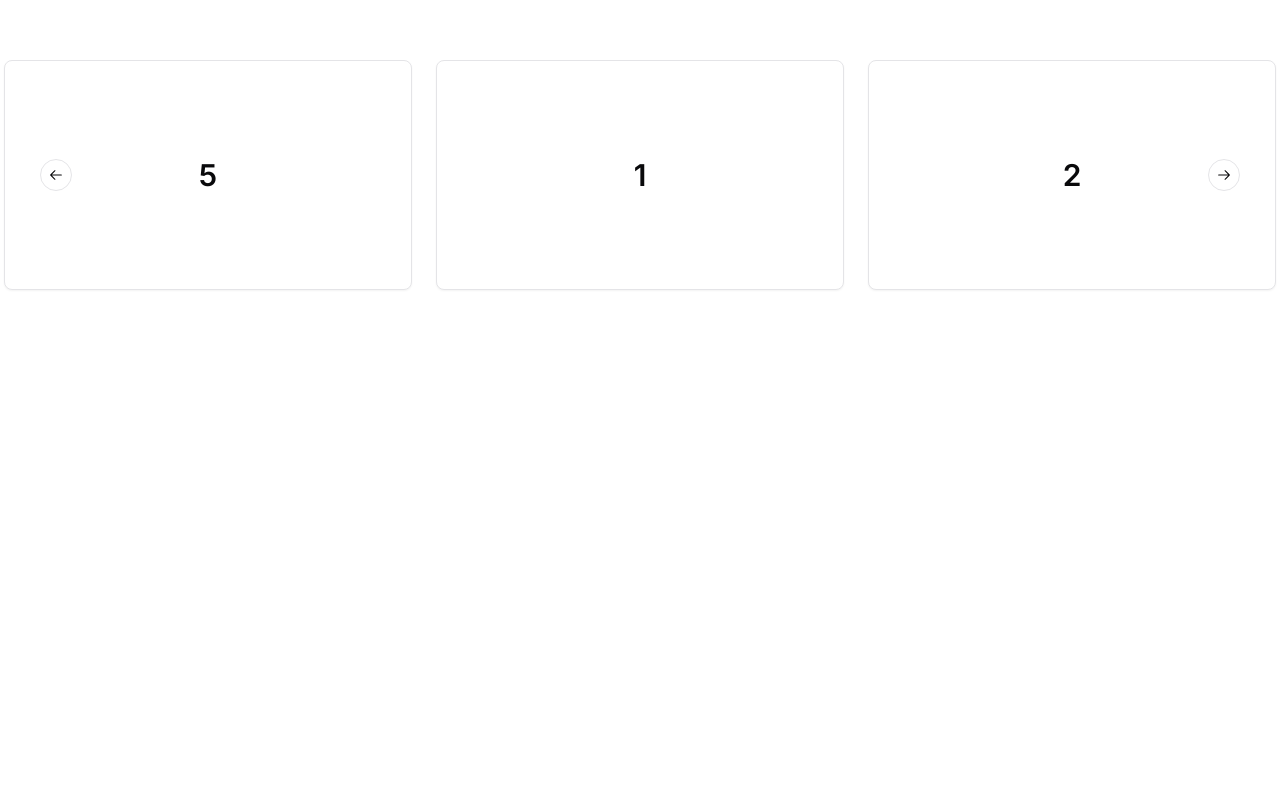
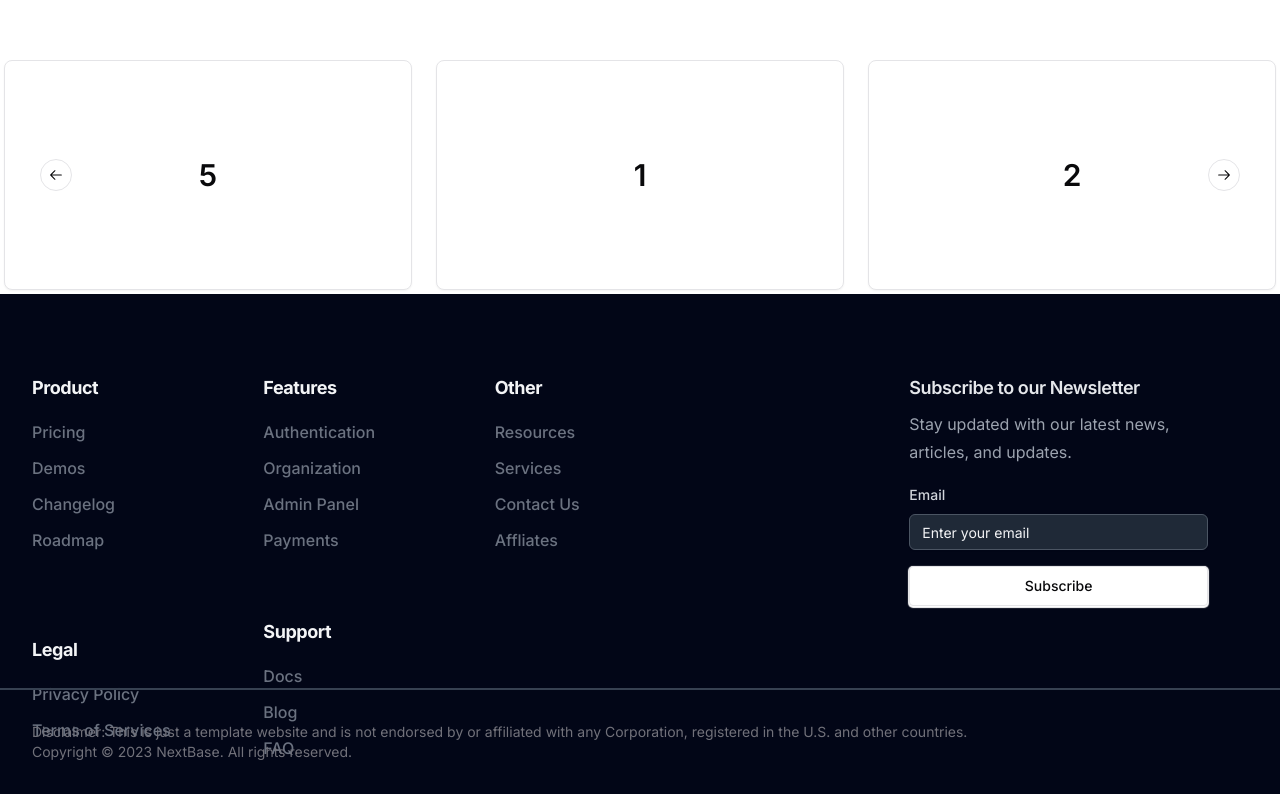
Before and after one commit to feibiss/nxtbase-landing-page, a Next.js app in the folder landing-2/: page / in a window 1280 px wide. Shown: the part 654-1448 px from the top of the page. Before the commit the page ends 948 px from the top, so only its background shows below. Built offline with nearby package versions, Linux system fonts and the light colour scheme.

Commit message:
Feat : Added Footer component

```diff
--- a/landing-2/src/app/layout.tsx
+++ b/landing-2/src/app/layout.tsx
@@ -2,6 +2,7 @@ import type { Metadata } from "next";
 import { Inter } from "next/font/google";
 import "./globals.css";
 import Header from "@/components/containers/header";
+import Footer from "@/components/containers/footer";
 
 const inter = Inter({ subsets: ["latin"] });
 
@@ -20,6 +21,7 @@ export default function RootLayout({
       <body className={inter.className}>
         <Header />
         {children}
+        <Footer />
       </body>
     </html>
   );
--- /dev/null
+++ b/landing-2/src/components/containers/footer.tsx
@@ -0,0 +1,85 @@
+import Link from "next/link";
+import { Button } from "../ui/button";
+import { Typography } from "../ui/typography";
+import { Input } from "../ui/input";
+import { Label } from "../ui/label";
+import { FOOTER_LINKS, FooterCategory } from "@/lib/enums";
+
+export default function Footer() {
+  return (
+    <footer className=" relative bg-slate-950 px-8 md:pt-8 lg:h-[calc(100dvh-var(--navbar-height))] lg:pt-8">
+      <div className="grid grid-cols-1 gap-8 lg:grid-cols-3 lg:gap-10">
+        <div className="order-2 col-span-1 flex flex-wrap justify-between lg:justify-normal items-center w-full  gap-4 pt-12 md:order-2 md:mx-auto md:mt-8 md:gap-8 lg:col-span-2  lg:mt-0">
+          {FOOTER_LINKS.map((details) => {
+            return <FooterCategory key={details.id} footerDetails={details} />;
+          })}
+        </div>
+        <div className="col-span-1 lg:order-2 order-1 mx-auto w-full space-y-4 pt-16 md:px-10 md:pt-8 lg:pt-12">
+          <div className="space-y-2 text-start">
+            <Typography variant={"h5"} className=" text-gray-200">
+              Subscribe to our Newsletter
+            </Typography>
+            <Typography className=" text-gray-400">
+              Stay updated with our latest news, articles, and updates.
+            </Typography>
+          </div>
+          <form className="space-y-4">
+            <div className="space-y-2">
+              <Label className="text-gray-300" htmlFor="email">
+                Email
+              </Label>
+              <Input
+                className=" border-gray-600 bg-gray-800 placeholder:text-gray-100"
+                id="email"
+                placeholder="Enter your email"
+                required
+                type="email"
+              />
+            </div>
+            <Button variant={"outline"} className="w-full" type="submit">
+              Subscribe
+            </Button>
+          </form>
+        </div>
+      </div>
+      <div className="overflow-x-none bottom-0 left-0 mt-8 w-full border-t-2 border-gray-700 py-8 md:mt-0  lg:absolute lg:px-8">
+        <Typography variant={"mutedText"}>
+          Disclaimer: This is just a template website and is not endorsed by or
+          affiliated with any Corporation, registered in the U.S. and other
+          countries.
+        </Typography>
+        <Typography variant={"mutedText"}>
+          Copyright © 2023 NextBase. All rights reserved.
+        </Typography>
+      </div>
+    </footer>
+  );
+}
+
+const FooterCategory = ({
+  footerDetails,
+}: {
+  footerDetails: FooterCategory;
+}) => {
+  return (
+    <div className="mb-8 flex lg:w-1/4 flex-col md:items-baseline">
+      <Typography
+        variant={"h5"}
+        className="mb-4 text-lg font-bold text-gray-100"
+      >
+        {footerDetails.title}
+      </Typography>
+      <ul className="flex w-fit flex-col space-y-2">
+        {footerDetails.links?.map(({ link, title }) => (
+          <Link
+            key={title}
+            href={link}
+            className="prose font-medium text-gray-500 transition-colors hover:text-gray-200"
+          >
+            <li>{title}</li>
+          </Link>
+        ))}
+      </ul>
+    </div>
+  );
+};
```
